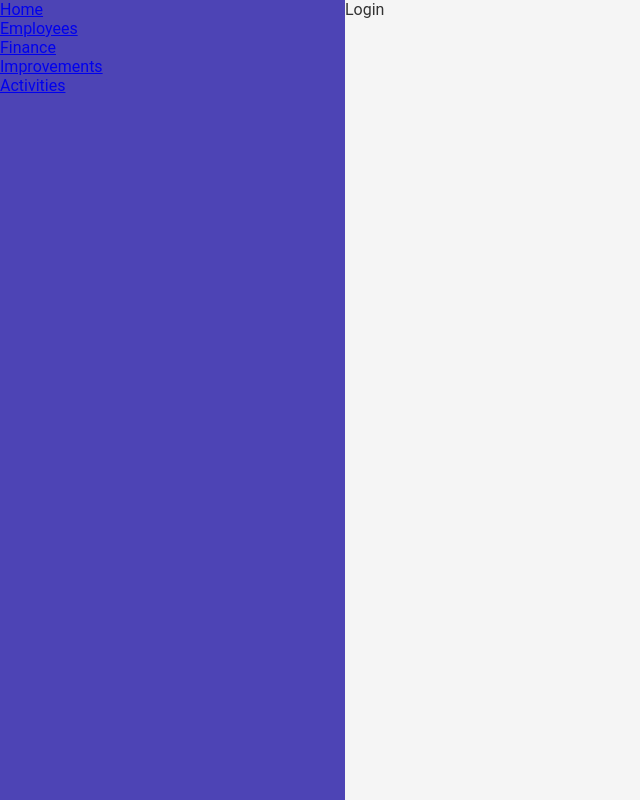
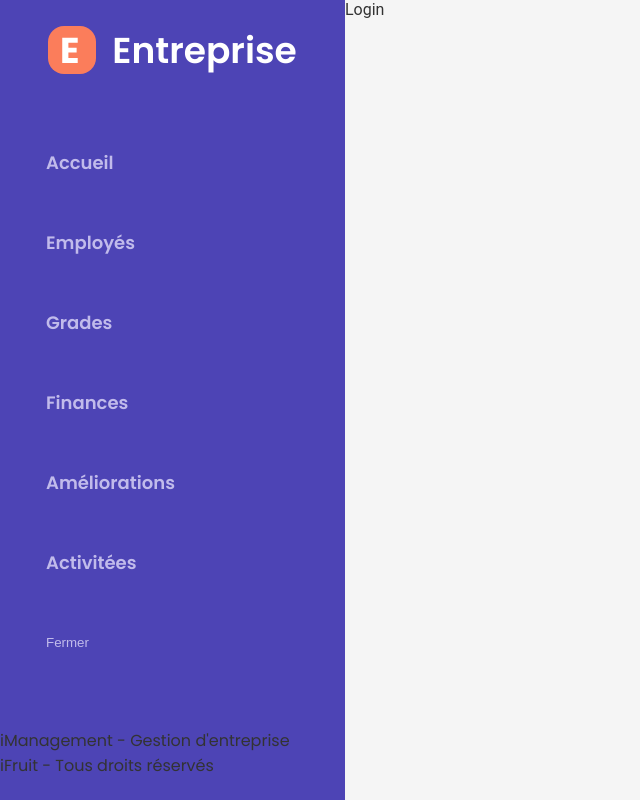
Before and after one commit to Tryade-projects/triade-dashboard, a React (Vite) app: page / in a window 1280 px wide. Shown: the whole page, without its empty margins (0-640 px from the left). Built offline with nearby package versions, Linux system fonts and the light colour scheme.

Commit message:
feat: Add fonts Poppins + start sidebar style

```diff
--- a/src/components/Sidebar/Sidebar.jsx
+++ b/src/components/Sidebar/Sidebar.jsx
@@ -1,47 +1,73 @@
-import React from 'react';
-import { NavLink } from 'react-router-dom';
+import React, { useState, useEffect } from 'react';
+import { NavLink, useLocation } from 'react-router-dom';
+import Logo from '../../assets/logo.svg';
 
 const Sidebar = () => {
+  const [activeLink, setActiveLink] = useState('');
+
+  const location = useLocation();
+
+  useEffect(() => {
+    setActiveLink(location.pathname);
+  }, [location]);
+
   return (
     <aside className='sidebar'>
+      <div className='sidebarHeader'>
+        <img
+          src={Logo}
+          alt='Logo'
+        />
+        <p>Entreprise</p>
+      </div>
+
       <div className='sidebarMenu'>
-        <ul>
-          <li>
         <NavLink
           to='/home'
           className='sidebarLink'>
-              <span>Home</span>
+          <span className='titleLink'>Accueil</span>
         </NavLink>
-          </li>
-          <li>
+
         <NavLink
           to='/employees'
           className='sidebarLink'>
-              <span>Employees</span>
+          <span className='titleLink'>Employés</span>
         </NavLink>
-          </li>
-          <li>
+
+        <NavLink
+          to='/ranks'
+          className='sidebarLink'>
+          <span className='titleLink'>Grades</span>
+        </NavLink>
+
         <NavLink
           to='/finance'
           className='sidebarLink'>
-              <span>Finance</span>
+          <span className='titleLink'>Finances</span>
         </NavLink>
-          </li>
-          <li>
+
         <NavLink
           to='/improvements'
           className='sidebarLink'>
-              <span>Improvements</span>
+          <span className='titleLink'>Améliorations</span>
         </NavLink>
-          </li>
-          <li>
+
         <NavLink
           to='/activities'
           className='sidebarLink'>
-              <span>Activities</span>
+          <span className='titleLink'>Activitées</span>
         </NavLink>
-          </li>
-        </ul>
+
+        <button
+          type='button'
+          className='sidebarLink'>
+          <span className='titleLink'>Fermer</span>
+        </button>
+      </div>
+
+      <div className='sidebarFooter'>
+        <p>iManagement - Gestion d'entreprise</p>
+        <p>iFruit - Tous droits réservés</p>
       </div>
     </aside>
   );
--- a/src/components/Sidebar/_sidebar.scss
+++ b/src/components/Sidebar/_sidebar.scss
@@ -1,4 +1,43 @@
 .sidebar {
   width: 345px;
   background: $colorPurple;
+  display: flex;
+  flex-direction: column;
+  height: 100%;
+  justify-content: space-around;
+  font-family: Poppins, sans-serif;
 }
+
+.sidebarHeader {
+  display: flex;
+  align-items: center;
+  justify-content: center;
+  font-weight: 700;
+  font-size: 36px;
+  color: $colorWhite;
+  gap: 1rem;
+}
+
+.sidebarMenu {
+  display: flex;
+  flex-direction: column;
+  align-items: flex-end;
+  justify-content: space-between;
+  font-weight: 600;
+  font-size: 18px;
+}
+
+.sidebarLink {
+  display: flex;
+  align-items: center;
+
+  height: 5rem;
+  width: 18.6875rem;
+  color: $colorGrey2;
+}
+
+.active {
+  background-color: $colorBackground;
+  border-radius: 40% 0 0 40%;
+  color: $colorPurple;
+}
--- /dev/null
+++ b/src/styles/_fonts.scss
@@ -0,0 +1 @@
+@import url('https://fonts.googleapis.com/css2?family=Poppins:wght@400;500;600&display=swap');
--- a/src/styles/_settings.scss
+++ b/src/styles/_settings.scss
@@ -11,6 +11,17 @@
 
 ul {
   list-style: none;
+}
+
+a {
+  text-decoration: none;
+  color: inherit;
+}
+
+button {
+  border: none;
+  background: none;
+  cursor: pointer;
 }
 
 #root {
--- a/src/styles/index.scss
+++ b/src/styles/index.scss
@@ -1,3 +1,4 @@
+@import './fonts';
 @import './settings';
 @import './keyframes';
 @import './variables';
@@ -5,7 +6,8 @@
 @import '../components/Sidebar/sidebar';
 @import '../pages/Login/login/';
 @import '../pages/Home/home';
+@import '../pages/Employees/employees';
+@import '../pages/Ranks/ranks';
+@import '../pages/Finance/finance';
 @import '../pages/Improvements/improvements';
-@import '../pages/Finance/finance';
-@import '../pages/Employees/employees';
 @import '../pages/Activities/activities';
```
Also changed, not shown: src/pages/Ranks/Ranks.jsx (added, +7 -0 lines), src/assets/logo.svg (added), src/pages/Ranks/_ranks.scss (added). Lines whose indentation alone changed are shown as unchanged.
